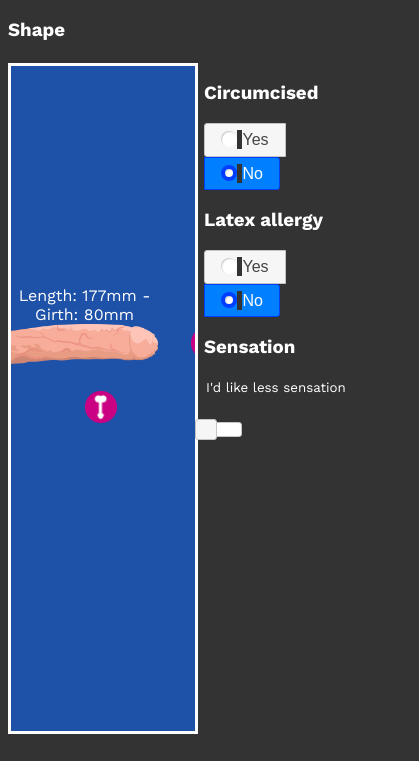
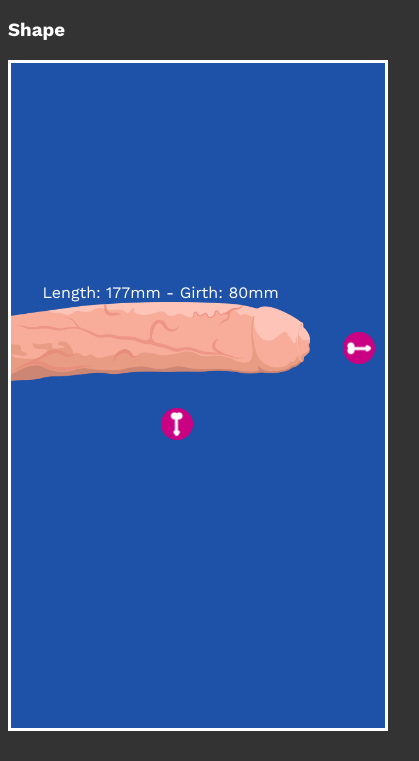
Before and after one commit to matveytn/LYC-Condom-Challenge, a plain HTML site: page index.html in a window 390 px wide. Shown: the part 70-831 px from the top of the page, 419 px wide, since content can reach past the window. Drawn offline with nearby package versions, Linux system fonts and the light colour scheme.

Commit message:
Added a media query for mobile

```diff
--- a/main.css
+++ b/main.css
@@ -170,3 +170,18 @@
 	position:relative;
 	top:1px;
 }
+
+
+@media screen and (max-width: 700px) {
+    .col {
+        margin: 0 10% 4% 10%;
+    }
+    .span16,
+    .span26,
+    .span36,
+    .span46,
+    .span56,
+    .span66 {
+        width: 100%;
+    }
+}
```
